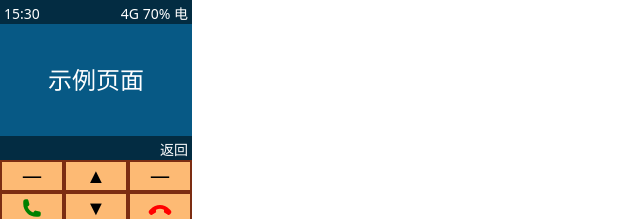
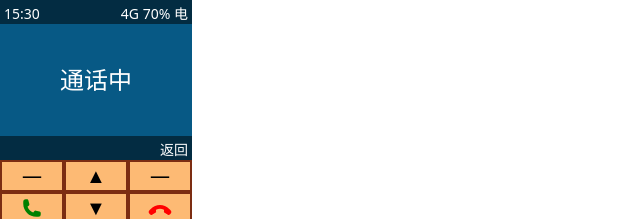
Before and after one commit to kljzndx/key-phone, a Vue app: page /calling in a window 1280 px wide. Shown: the top 219 px of the page, without its empty margins (0-640 px from the left). Built offline with nearby package versions, Linux system fonts and the light colour scheme.

Commit message:
增加“通话中”界面

```diff
--- a/src/App.vue
+++ b/src/App.vue
@@ -36,6 +36,13 @@ onMounted(()=>{
 onBeforeUnmount(()=>{
   clearInterval(lockTimer);
 })
+
+function onPointerUpLb(){
+  if (['/p-book'].includes(route.path))
+    router.push('/calling')
+  else
+    router.push('/p-book')
+}
 
 let powerTimer=-1;
 function onPointerDownRb(){
@@ -123,7 +130,7 @@ function down(){
         <Button text="UP" @pointer-up="down" #content>▲</Button>
         <Button text="RT" @pointer-up="goRight" #content>—</Button>
 
-        <Button text="LB">
+        <Button text="LB" @pointer-up="onPointerUpLb">
           <template #content>
             <svg xmlns="http://www.w3.org/2000/svg" viewBox="0 0 24 24" fill="green" class="size-5 mx-auto my-1">
               <path fill-rule="evenodd"
--- a/src/routers/screenRouter.ts
+++ b/src/routers/screenRouter.ts
@@ -7,6 +7,7 @@ import Powerdown from '@/screens/powerdown.vue'
 import Powerup from '@/screens/powerup.vue'
 import PhoneBook from '@/screens/phoneBook.vue'
 import PageNotFound from '@/screens/PageNotFound.vue'
+import Calling from '@/screens/calling.vue'
 
 export const useScreenRouter = createRouter({
     history: createWebHistory(),
@@ -40,6 +41,10 @@ export const useScreenRouter = createRouter({
             component: PhoneBook
         },
         {
+            path: '/calling',
+            component: Calling
+        },
+        {
             path: '/:notFound(.*)*',
             component: PageNotFound
         },
--- /dev/null
+++ b/src/screens/calling.vue
@@ -0,0 +1,16 @@
+<script setup lang="ts">
+import { useScreenStore } from '@/stores/screen';
+import Container from './container.vue';
+
+const state = useScreenStore();
+
+</script>
+<template>
+    <Container rt-fn-text="返回" rt-fn-url="#back" #main>
+        <div class="relative w-full h-full text-center text-white">
+            <p>{{ state.input }}</p>
+
+            <p class="absolute top-0 left-0 w-full h-full text-2xl flex justify-center items-center">通话中</p>
+        </div>
+    </Container>
+</template>
```
